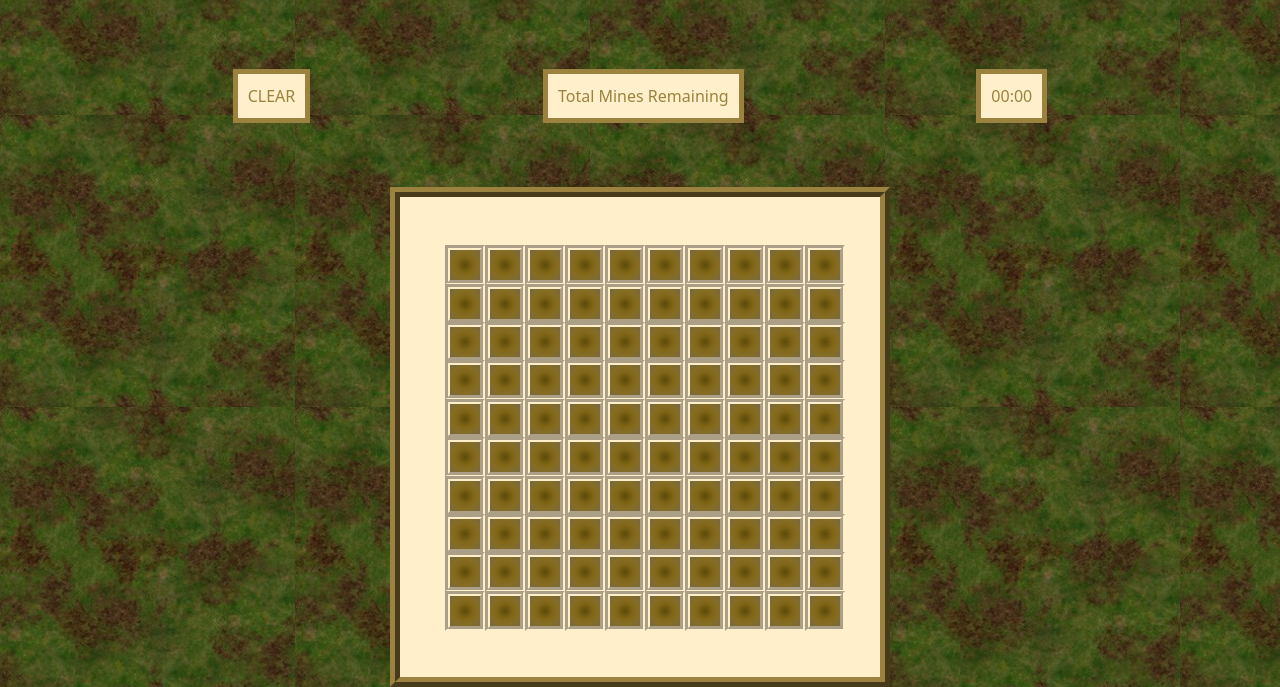
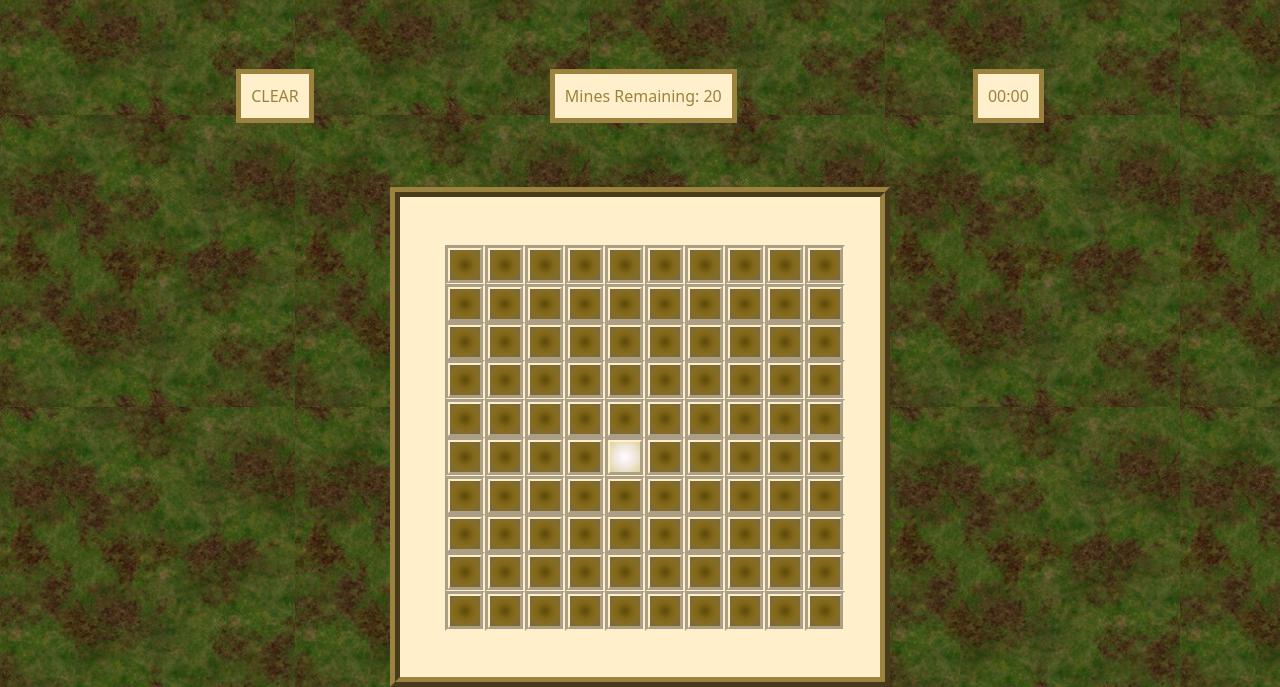
Before and after one commit to jshprintz/Minesweeper, a plain HTML site: page index.html in a window 1280 px wide. Both pictures are taken after a click on the element 640 px from the left and 614 px from the top of the page. Shown: the part 177-864 px from the top of the page. Drawn offline with nearby package versions, Linux system fonts and the light colour scheme.

Commit message:
Remaining mines is now functional. Render() is rendering changes for both cleared blocks and marked blocks.

```diff
--- a/index.html
+++ b/index.html
@@ -16,7 +16,7 @@
     <nav>
         <button id="toggle">CLEAR</button>
 
-        <div id="remainingmines">Total Mines Remaining</div>
+        <div id="remainingmines">Mines Remaining: 20</div>
         <div id="timer">00:00</div>
     </nav>
     <main>
--- a/js/app.js
+++ b/js/app.js
@@ -1,4 +1,10 @@
 console.log("Javascript works")
+//-----------------------------------------------------
+// Declare state variables
+//-----------------------------------------------------
+let remainingMines;
+let timer;
+
 
 //-----------------------------------------------------
 // Cache my DOM elements
@@ -7,6 +13,7 @@ let blockEl = document.querySelectorAll('.block');
 let boardEl = document.getElementById('board');
 let toggleEl = document.getElementById('toggle');
 let dispMessageEl = document.querySelector('h2');
+let remainingMinesEl = document.getElementById('remainingmines');
 //-----------------------------------------------------
 
 //-----------------------------------------------------
@@ -29,7 +36,6 @@ init();
 //                 F U N C T I O N S
 //------------------------------------------------------
 
-
 // Initialize program
 function init(){
     blockEl.forEach(function(el){
@@ -37,12 +43,26 @@ function init(){
         el.style.padding = '15px';
         el.style.backgroundImage = 'radial-gradient(circle, #5c4a0a, #65510d, #6d5710, #765e13, #7f6516, #81681b, #846a20, #866d25, #826c2c, #7e6b33, #7b6939, #77683f)';
     });
+
+    remainingMines = 20;
+    timer = 0;
 };
 
 // Render changes
 function render(e){
-    console.log(e.target);
+    let blockID = e.target.id;
+    console.log(blockID);
+    if (toggleEl.innerText === 'CLEAR') {
+    e.target.style.backgroundImage = 'radial-gradient(circle, #ffffff, #fcfafc, #faf5f7, #f9f0ef, #f5ece7, #f4e8de, #f0e5d4, #e9e2cb, #e7debd, #e6d9af, #e4d5a2, #e2d094)';
+    } else {
+        e.target.style.backgroundImage = 'radial-gradient(circle, #8f0000, #a04518, #b06e3b, #bf9465, #cfb995, #d7c7a7, #e0d4b9, #e9e2cb, #e7debd, #e6d9af, #e4d5a2, #e2d094)';
+        remainingMines--;
+        remainingMinesEl.innerText = `Mines Remaining: ${remainingMines}`
+    };
 };
+
+
+
 
 // Toggle between Clearing blocks and Marking blocks
 function clearMark(e){
```
